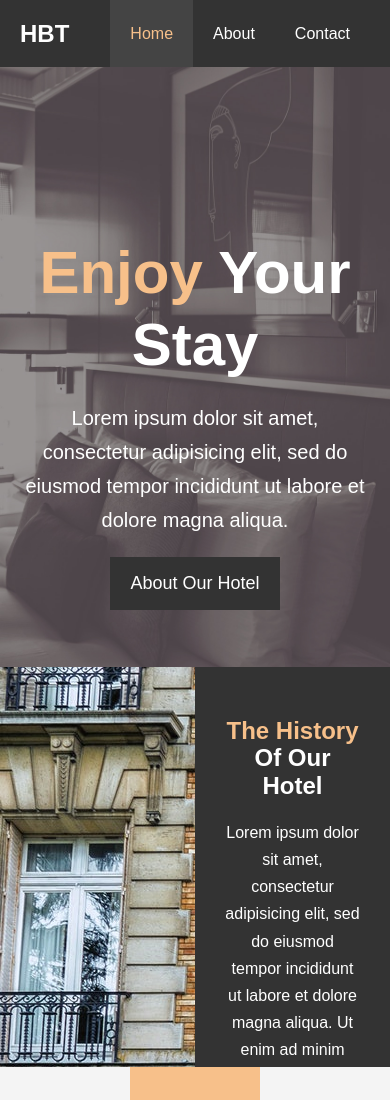
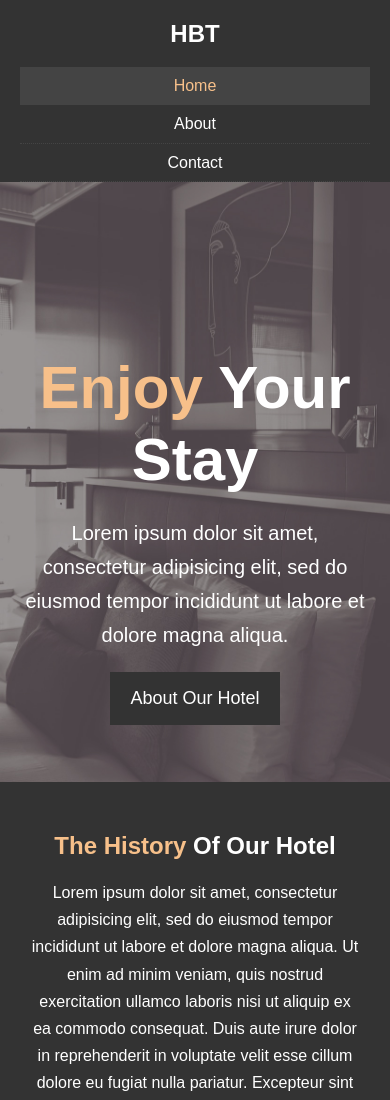
Before and after one commit to codecreation/Hotel, a plain HTML site: page index.html in a window 390 px wide. Shown: the top 1100 px of the page. Drawn offline with Linux system fonts and the light colour scheme.

Commit message:
Added mobile page for responsiveness

```diff
--- /dev/null
+++ b/CSS/mobile.css
@@ -0,0 +1,31 @@
+#navbar .logo{
+  float: none;
+  text-align: center;
+}
+
+#navbar ul, #navbar ul li{
+  float: none;
+}
+
+#navbar ul li a{
+  padding: 5px;
+  border-bottom: #444 dotted 1px;
+}
+
+/* Home info */
+
+#home-info .info-img{
+  display: none;
+}
+
+#home-info .info-content{
+  float: none;
+  width: 100%;
+}
+
+/* Boxes */
+
+.box{
+  float: none;
+  width: 100%;
+}
--- a/index.html
+++ b/index.html
@@ -8,6 +8,8 @@
     <meta name="keywords" content="hotel, new, san diego">
     <title>Hotel BT | Welcome</title>
     <link rel="stylesheet" href="css/style.css">
+    <link rel="stylesheet" href="css/mobile.css" media="screen and (max-width: 768px)">
+
   </head>
   <body>
     <header>
```
